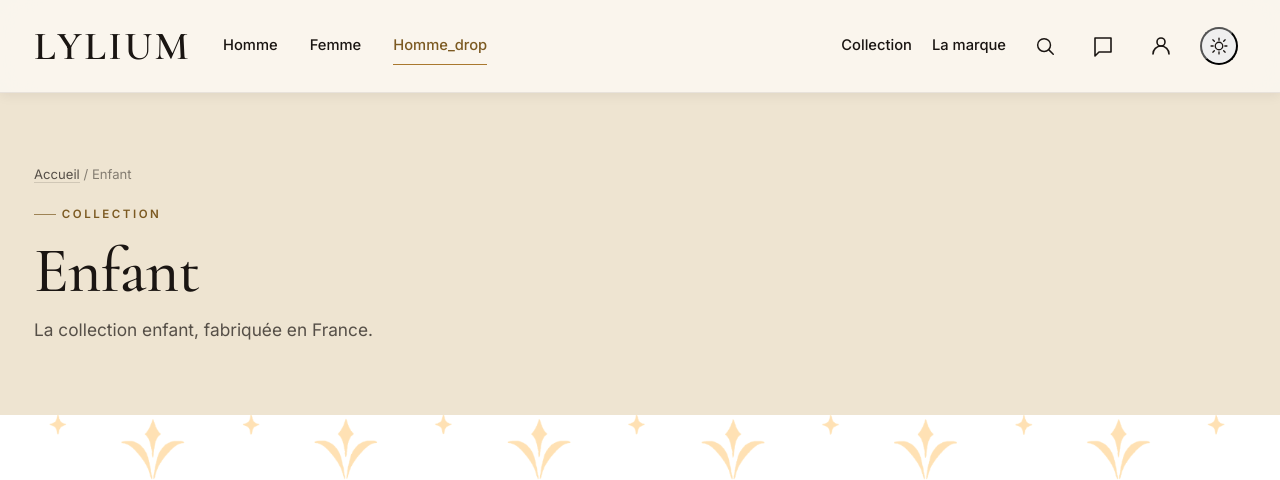
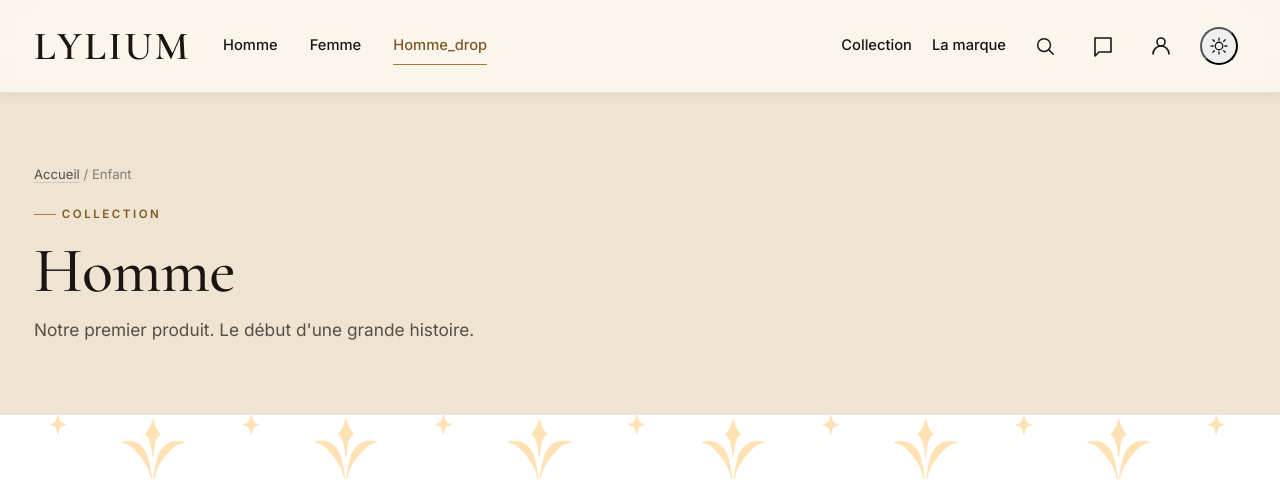
Before and after one commit to DaubyKyllian/lylium, a PHP site: page /categorie/enfant.php in a window 1280 px wide. Shown: the top 480 px of the page. Run offline with PHP 8.4, Linux system fonts and the light colour scheme; some libraries are stand-ins or nearby versions.

Commit message:
Change le titre et l'intro de la page Homme_drop
h1 "Enfant" -> "Homme", intro -> "Notre premier produit. Le debut
d'une grande histoire."

Co-Authored-By: Claude Sonnet 5 <noreply@anthropic.com>

```diff
--- a/vetements-francais/categorie/enfant.php
+++ b/vetements-francais/categorie/enfant.php
@@ -14,8 +14,8 @@ $produit = $produits[5];
     <div class="container page-banner-inner">
         <p class="breadcrumb"><a href="/index.php">Accueil</a> / Enfant</p>
         <span class="eyebrow">Collection</span>
-        <h1>Enfant</h1>
-        <p class="intro">La collection enfant, fabriquée en France.</p>
+        <h1>Homme</h1>
+        <p class="intro">Notre premier produit. Le début d'une grande histoire.</p>
     </div>
 </section>
 
```
